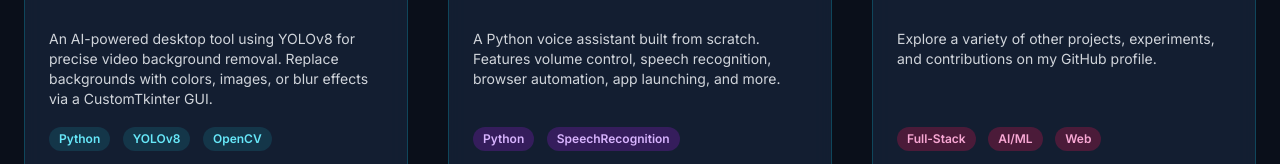
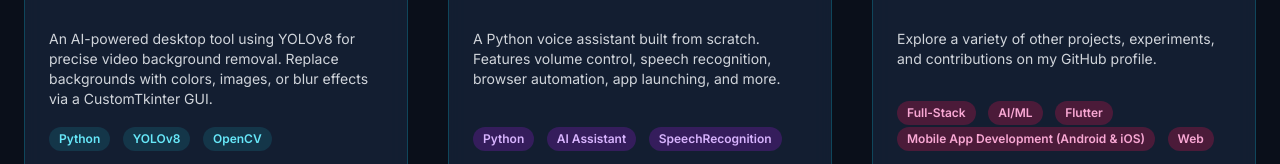
Before and after one commit to Vishnu-tppr/Portfolio, a plain HTML site: page index.html in a window 1280 px wide. Shown: the part 1256-1420 px from the top of the page. Drawn offline with nearby package versions, Linux system fonts and the light colour scheme; animation ran at ten frames a second.

Commit message:
Updated My Skills

```diff
--- a/index.html
+++ b/index.html
@@ -3,7 +3,7 @@
 <head>
 <meta charset="UTF-8">
 <meta name="viewport" content="width=device-width, initial-scale=1.0">
-<title>Vishnu's Portfolio | CSE'28 @ JIT </title>
+<title>Vishnu's Portfolio | CSE’28 @ JIT | Building Terax AI & Side Projects</title>
 <meta name="google-site-verification" content="eOCkAu3NPuRnCx1Hzc3G4IVJMfOYXDEkE_Ksj6BjZtU" />
 <meta name="msvalidate.01" content="55046A45AD73B4D4219C7539BD40609C" />
 <meta name="author" content="[V.Vishnu]">
@@ -434,6 +434,7 @@
                         <p class="text-gray-300 mb-4 text-sm flex-grow">A Python voice assistant built from scratch. Features volume control, speech recognition, browser automation, app launching, and more.</p>
                         <div class="mt-auto mb-4">
                            <span class="inline-block bg-purple-900/50 text-purple-300 text-xs font-semibold mr-2 px-2.5 py-1 rounded-full">Python</span>
+                           <span class="inline-block bg-purple-900/50 text-purple-300 text-xs font-semibold mr-2 px-2.5 py-1 rounded-full">AI Assistant</span>
                            <span class="inline-block bg-purple-900/50 text-purple-300 text-xs font-semibold mr-2 px-2.5 py-1 rounded-full">SpeechRecognition</span>
                         </div>
                         <a href="https://github.com/Vishnu-tppr/NEXORA-AI" target="_blank" rel="noopener noreferrer" class="portfolio-interactive text-purple-400 hover:text-purple-200 font-medium inline-flex items-center self-start">View on GitHub
@@ -453,6 +454,8 @@
                          <div class="mt-auto mb-4">
                            <span class="inline-block bg-pink-900/50 text-pink-300 text-xs font-semibold mr-2 px-2.5 py-1 rounded-full">Full-Stack</span>
                            <span class="inline-block bg-pink-900/50 text-pink-300 text-xs font-semibold mr-2 px-2.5 py-1 rounded-full">AI/ML</span>
+                           <span class="inline-block bg-pink-900/50 text-pink-300 text-xs font-semibold mr-2 px-2.5 py-1 rounded-full">Flutter</span>
+                           <span class="inline-block bg-pink-900/50 text-pink-300 text-xs font-semibold mr-2 px-2.5 py-1 rounded-full"> Mobile App Development (Android & iOS)</span>
                            <span class="inline-block bg-pink-900/50 text-pink-300 text-xs font-semibold mr-2 px-2.5 py-1 rounded-full">Web</span>
                         </div>
                         <a href="https://github.com/Vishnu-tppr" target="_blank" rel="noopener noreferrer" class="portfolio-interactive text-pink-400 hover:text-pink-200 font-medium inline-flex items-center self-start">Visit GitHub
```
